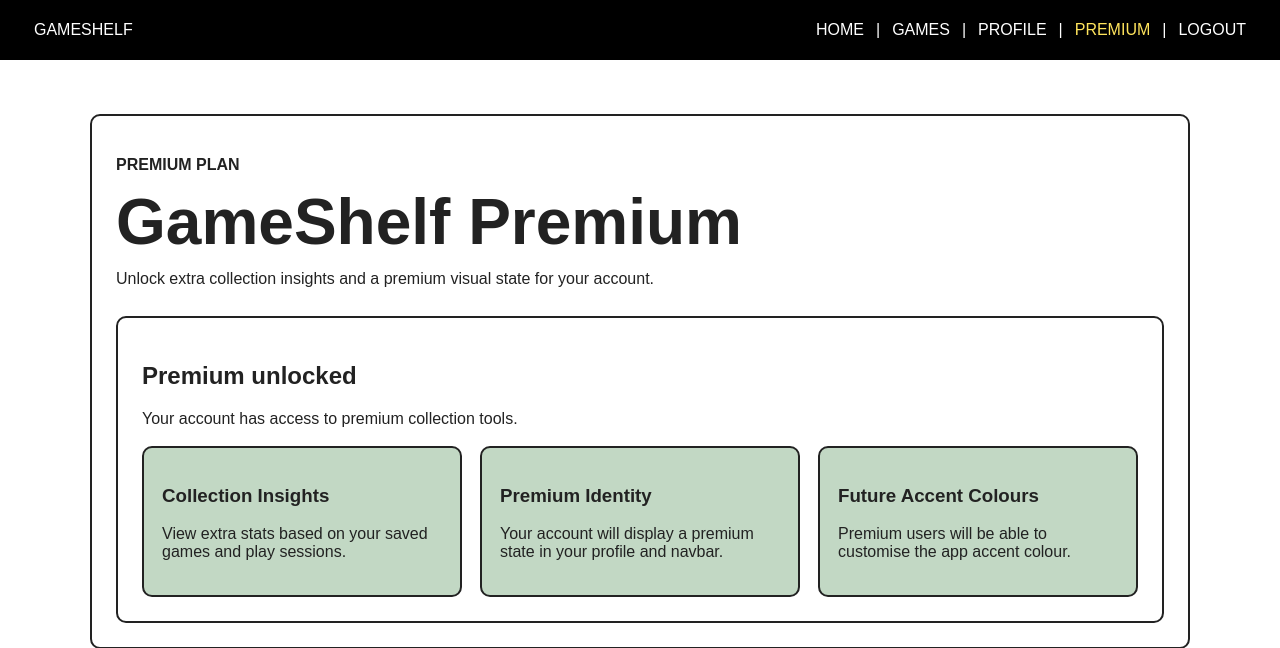
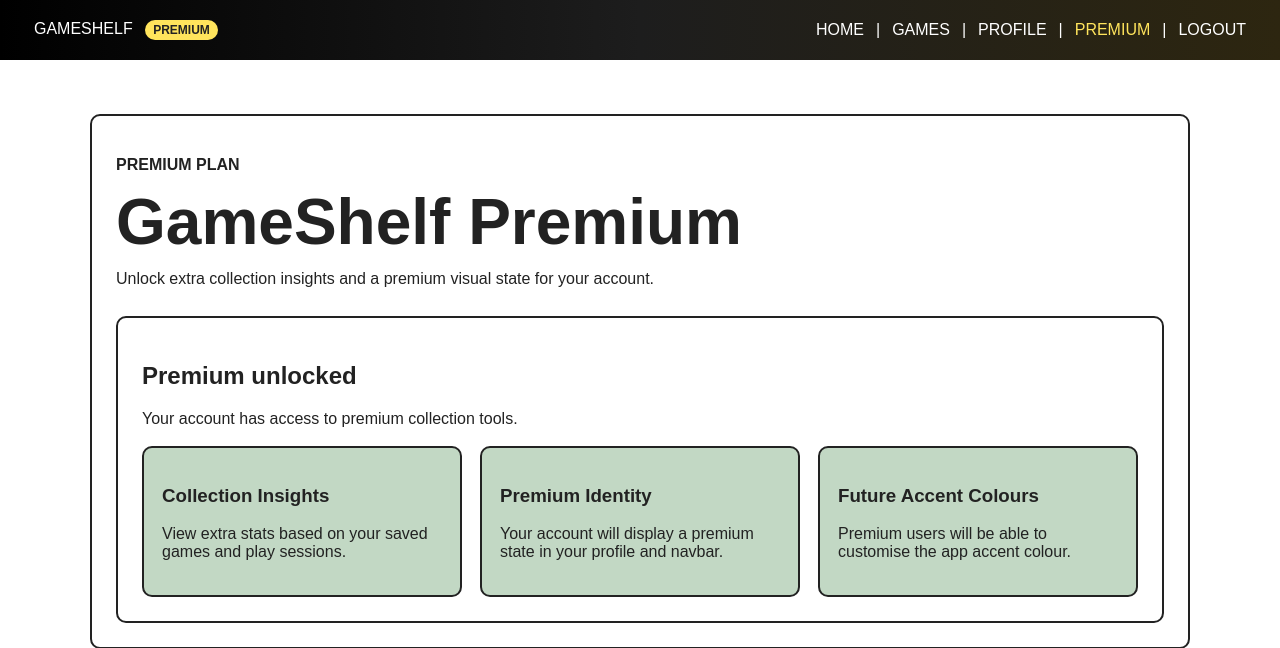
Before and after one commit to DarthCookie45/GameShelf, a Django app: page /checkout/premium/ in a window 1280 px wide. Shown: the top 648 px of the page. Run offline with Django 5.2, Linux system fonts and the light colour scheme; a user stored in the database is signed in; tables that the repository leaves empty hold one stand-in row (values such as "Sample post").

Commit message:
Add premium visual state

```diff
--- a/accounts/views.py
+++ b/accounts/views.py
@@ -3,6 +3,7 @@ from django.contrib.auth import login, logout
 from django.contrib.auth.decorators import login_required
 from django.contrib.auth.forms import UserCreationForm
 from django.shortcuts import redirect, render
+from checkout.utils import user_has_premium
 
 from games.models import Game, PlaySession
 
@@ -48,7 +49,7 @@ def profile(request):
         'platform_count': platform_count,
         'total_play_sessions': total_play_sessions,
         'game_type_stats': game_type_stats,
-        'account_tier': 'Free',
+        'account_tier': 'Premium' if user_has_premium(request.user) else 'Free',
     }
 
     return render(request, 'accounts/profile.html', context)
--- /dev/null
+++ b/checkout/context_processors.py
@@ -0,0 +1,7 @@
+from .utils import user_has_premium
+
+
+def premium_status(request):
+    return {
+        'has_premium': user_has_premium(request.user),
+    }
--- a/config/settings.py
+++ b/config/settings.py
@@ -67,6 +67,7 @@ TEMPLATES = [
                 'django.template.context_processors.request',
                 'django.contrib.auth.context_processors.auth',
                 'django.contrib.messages.context_processors.messages',
+                'checkout.context_processors.premium_status',
             ],
         },
     },
--- a/static/css/style.css
+++ b/static/css/style.css
@@ -711,6 +711,24 @@ body {
     margin-bottom: 24px;
 }
 
+/*-- Premium Visual State --*/
+
+.premium-header {
+    background: linear-gradient(90deg, #000000, #1d1d1d, #2d2610);
+}
+
+.premium-badge {
+    background: var(--premium);
+    border-radius: 999px;
+    color: var(--coal);
+    display: inline-block;
+    font-size: 0.75rem;
+    font-weight: bold;
+    margin-left: 8px;
+    padding: 3px 8px;
+    vertical-align: middle;
+}
+
 /*-- Responsive Styles --*/
 
 @media (max-width: 900px) {
--- a/templates/base.html
+++ b/templates/base.html
@@ -9,9 +9,13 @@
     <link rel="stylesheet" href="{% static 'css/style.css' %}">
 </head>
 <body>
-    <header class="site-header">
+    <header class="site-header {% if has_premium %}premium-header{% endif %}">
         <nav class="navbar">
-            <a class="brand" href="{% url 'home' %}">GAMESHELF</a>
+            <a class="brand" href="{% url 'home' %}">GAMESHELF
+                {% if has_premium %}
+                    <span class="premium-badge">PREMIUM</span>
+                {% endif %}
+            </a>
 
             <div class="nav-links">
                 <a href="{% url 'home' %}">HOME</a>
```
Also changed, not shown: TESTING.md (+5 -0 lines).
